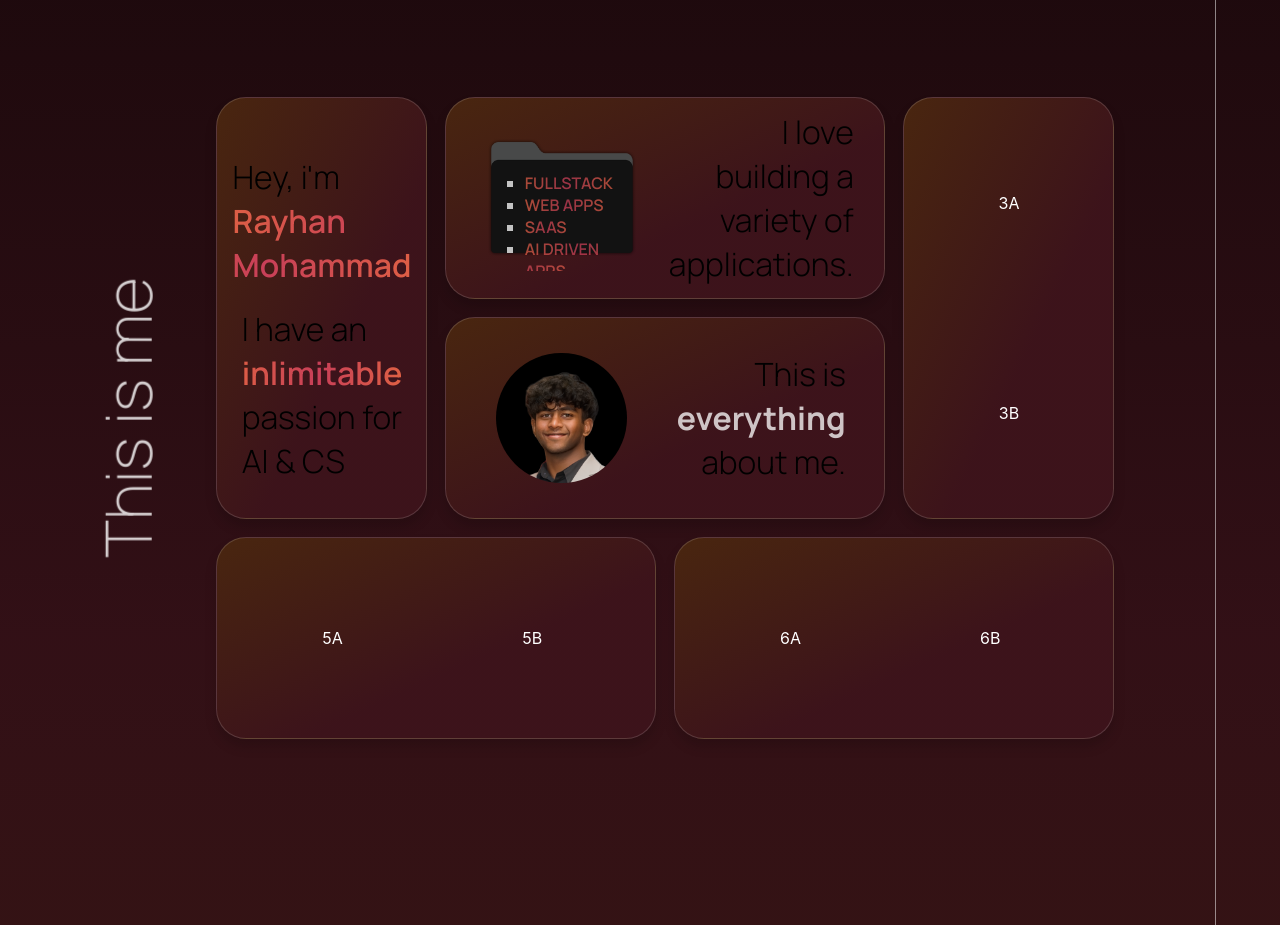
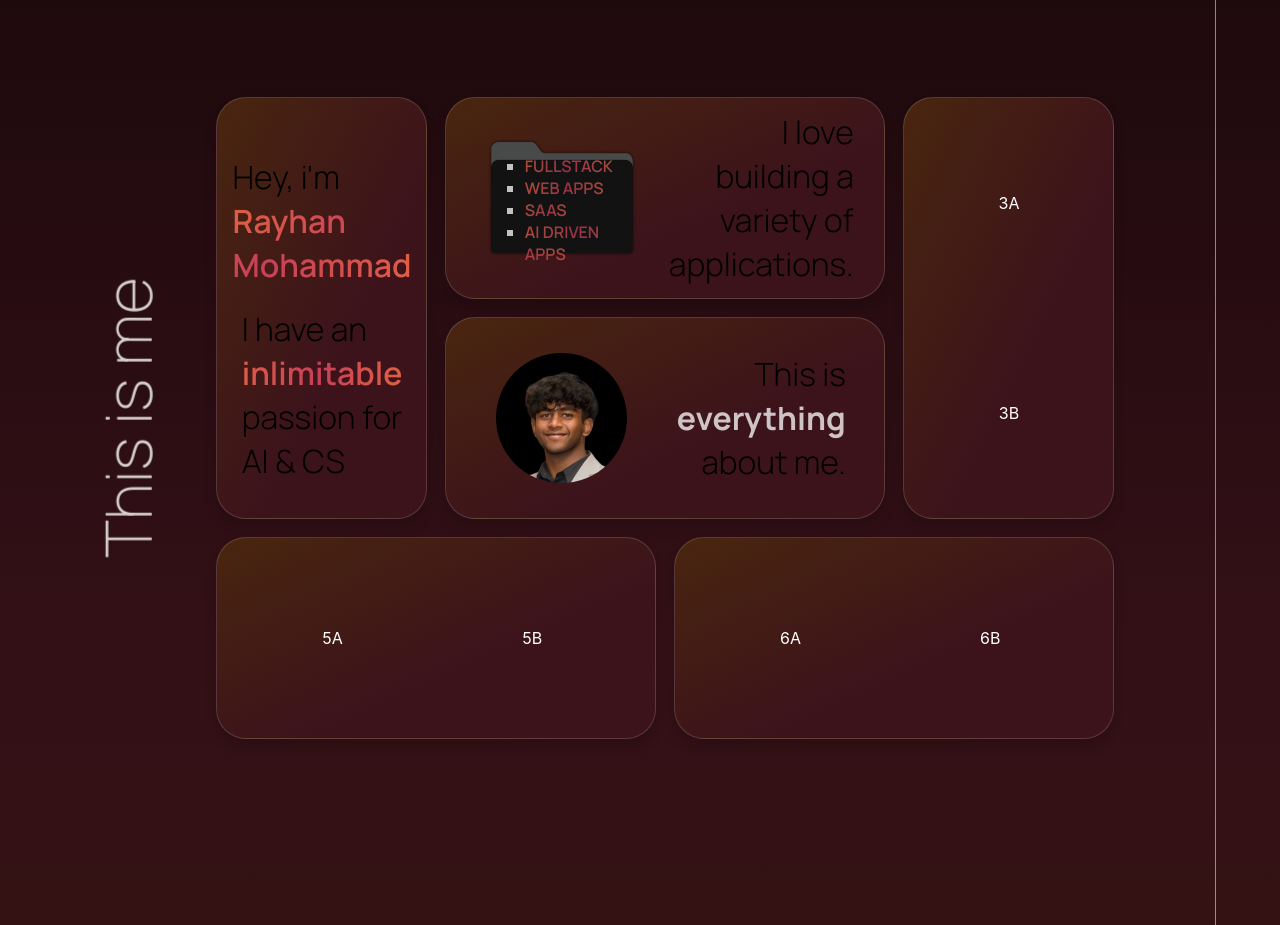
Before and after one commit to RayhanXD/digitalportfolio, a React (Create React App) app: page / in a window 1280 px wide. Shown: the part 960-1885 px from the top of the page. Built offline with nearby package versions, Linux system fonts and the light colour scheme.

Commit message:
File updated

```diff
--- a/src/App.scss
+++ b/src/App.scss
@@ -333,6 +333,8 @@ body {
 
           div {
 
+            display: flex;
+            align-items: center;
             overflow: hidden;
             background-image: url('../public/blackfolder.png'); /* Use the PUBLIC_URL placeholder */
             background-size: cover; /* Cover the entire space of the element */
@@ -345,9 +347,8 @@ body {
 
             ul {
 
+              padding-top: 15%;
               list-style-type: square;
-              padding: 10;
-              padding-top: 20%;
               opacity: .75;
 
               li {
```
